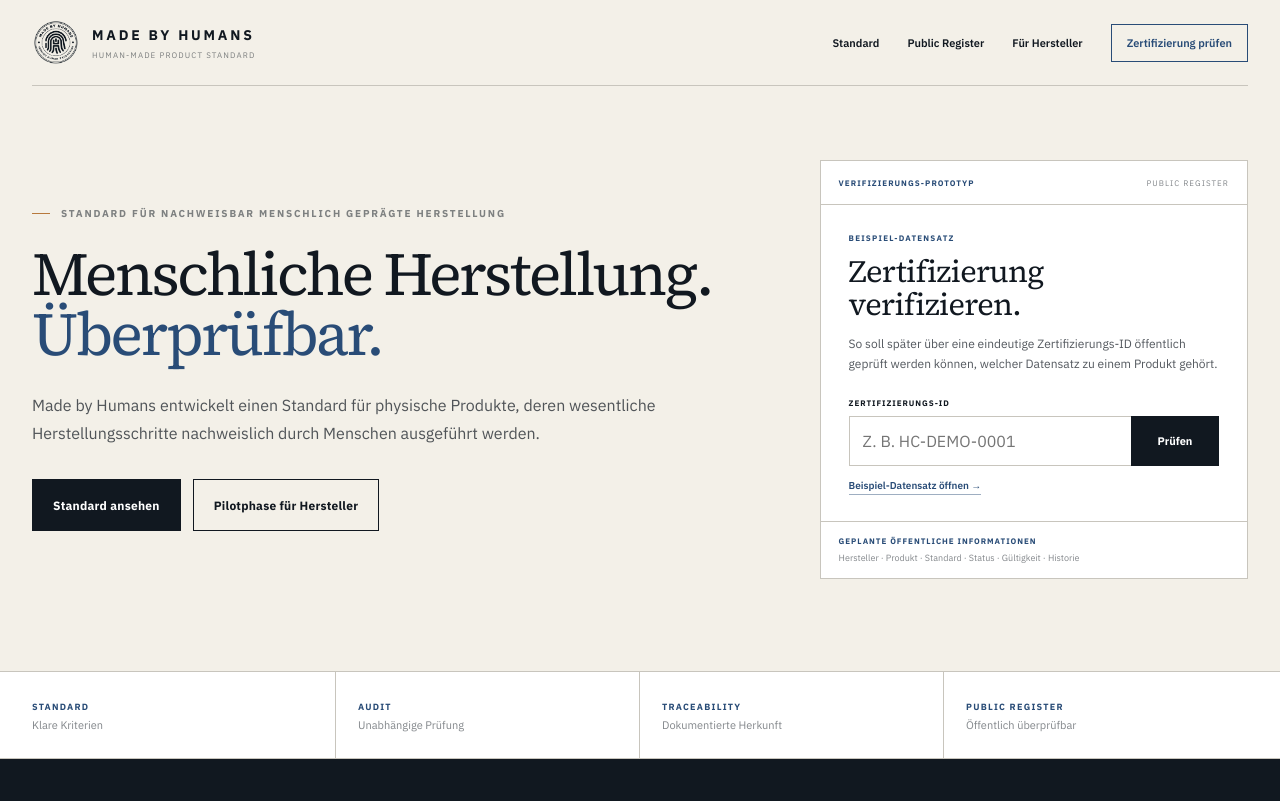
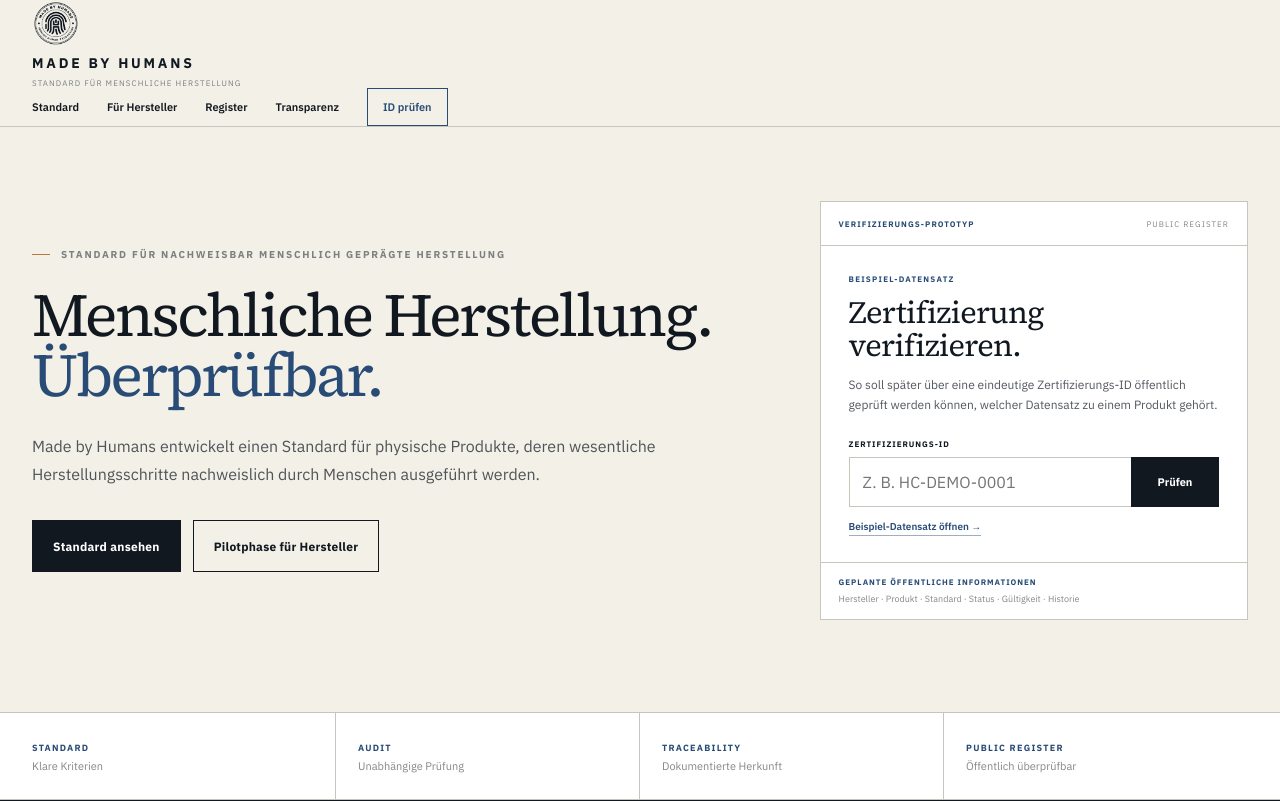
Before and after one commit to dennis-glaser-coder/human-certification-web, a Next.js app: page / in a window 1280 px wide. Shown: the top 801 px of the page. Built offline with nearby package versions, Linux system fonts and the light colour scheme.

Commit message:
Refine institutional navigation and brand lockup

```diff
--- a/src/components/SiteHeader.js
+++ b/src/components/SiteHeader.js
@@ -4,8 +4,9 @@
   const assetBase = process.env.GITHUB_PAGES === 'true' ? '/human-certification-web' : '';
 
   return (
-    <header className="siteHeader shell">
-      <Link className="brandLockup brandLockupWithSeal" href="/" aria-label="Made by Humans Startseite">
+    <header className="siteHeader">
+      <div className="shell headerInner">
+        <Link className="brandLockup" href="/" aria-label="Made by Humans Startseite">
           <img
             className="brandSealTemporary"
             src={`${assetBase}/brand/made-by-humans-seal.png`}
@@ -14,16 +15,18 @@
           />
           <span className="brandTextStack">
             <span className="brandName">MADE BY HUMANS</span>
-          <span className="brandDescriptor">Human-Made Product Standard</span>
+            <span className="brandDescriptor">Standard für menschliche Herstellung</span>
           </span>
         </Link>
 
         <nav className="mainNav" aria-label="Hauptnavigation">
           <Link href="/standard">Standard</Link>
-        <Link href="/register">Public Register</Link>
           <Link href="/fuer-hersteller">Für Hersteller</Link>
-        <Link className="navVerify" href="/pruefen">Zertifizierung prüfen</Link>
+          <Link href="/register">Register</Link>
+          <Link href="/transparenz">Transparenz</Link>
+          <Link className="navVerify" href="/pruefen">ID prüfen</Link>
         </nav>
+      </div>
     </header>
   );
 }
```
Lines whose indentation alone changed are shown as unchanged.
